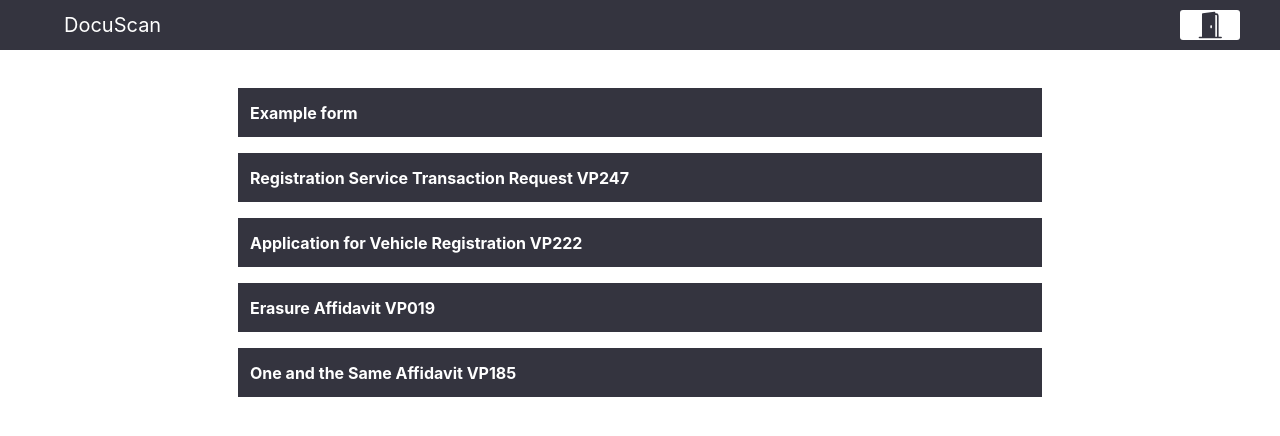
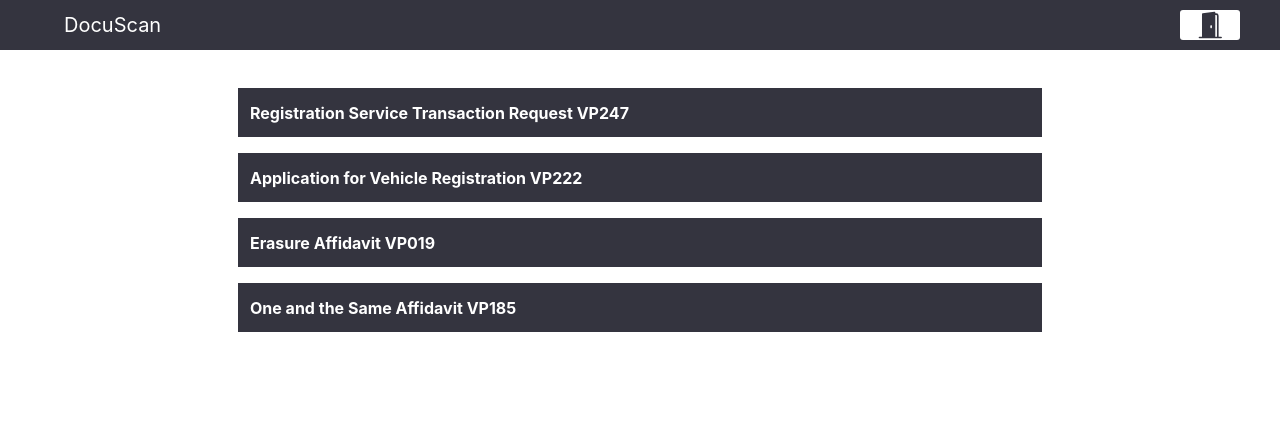
Before and after one commit to TroyArias/DocuScan-Front, a React (Create React App) app: page / in a window 1280 px wide. Shown: the top 436 px of the page. Built offline with nearby package versions, Linux system fonts and the light colour scheme.

Commit message:
commit message

```diff
--- a/src/FormsList.jsx
+++ b/src/FormsList.jsx
@@ -4,7 +4,7 @@
 
   return (
     <div className="formsList">
-        <div><Link to = "/example">Example form</Link></div>
+        {/* <div><Link to = "/example">Example form</Link></div> */}
         <div><Link to = "/vp247">Registration Service Transaction Request VP247</Link></div>
         <div><Link to = "/vp222">Application for Vehicle Registration VP222</Link></div>
         <div><Link to = "/vp019">Erasure Affidavit VP019</Link></div>
```
